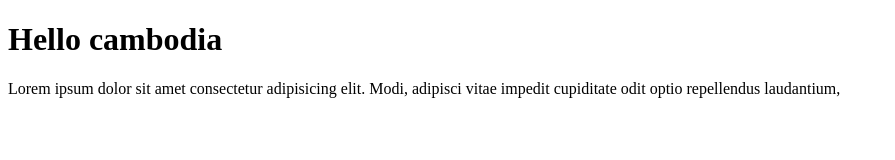
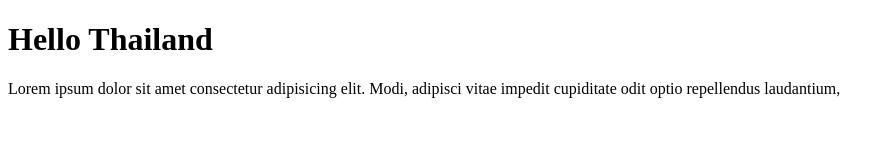
Before and after one commit to zxally/homeworkgithub, a plain HTML site: page index.html in a window 1280 px wide. Shown: the whole page, without its empty margins (0-895 px from the left). Drawn offline with Linux system fonts and the light colour scheme.

Commit message:
file new

```diff
--- a/index.html
+++ b/index.html
@@ -6,7 +6,7 @@
     <title>Document</title>
 </head>
 <body>
-    <h1>Hello cambodia</h1>
+    <h1>Hello Thailand</h1>
     <p>Lorem ipsum dolor sit amet consectetur adipisicing elit. Modi, adipisci vitae impedit cupiditate odit optio repellendus laudantium,</p>
 </body>
 </html>
```
